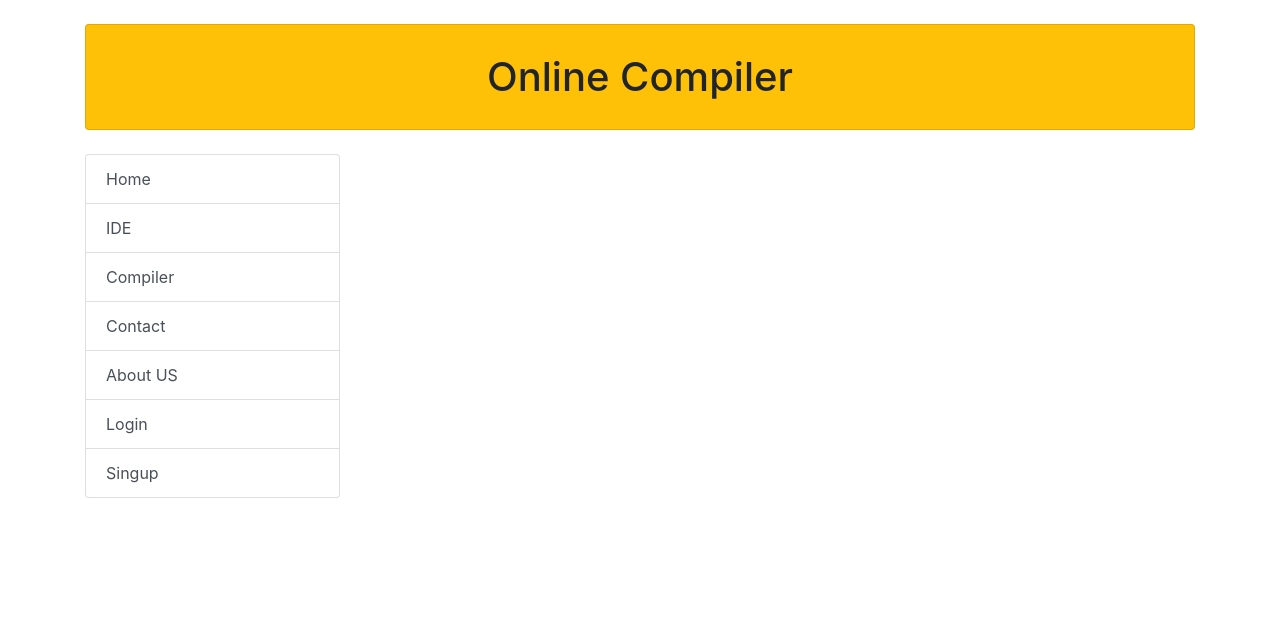
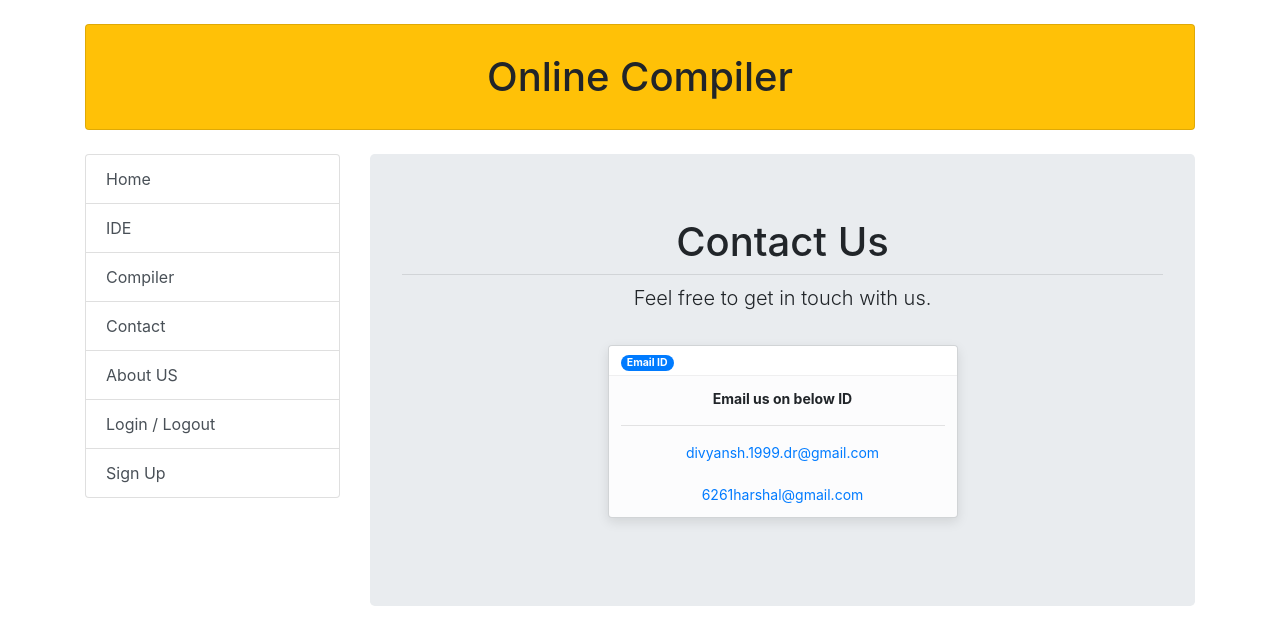
Before and after one commit to Divyansh747/Minor_Project_Online_Compiler, a React (Create React App) app in the folder Frontend/compiler/: page /contact in a window 1280 px wide. Shown: the top 644 px of the page. Built offline with nearby package versions, Linux system fonts and the light colour scheme.

Commit message:
add Contact Us page

```diff
--- a/Frontend/compiler/src/App.js
+++ b/Frontend/compiler/src/App.js
@@ -10,6 +10,8 @@ import Login from './Components/Login'
 import Logout from './Components/Logout'
 import AuthenticatedRoute from './AuthenticatedRoute'
 import Signup from './Components/Signup'
+import Aboutus from './Components/Aboutus'
+import Contact from './Components/Contact'
 
 function App() {
   return (
@@ -27,6 +29,8 @@ function App() {
             <Route path="/login" component={Login} exact />
             <Route path="/signup" component={Signup} exact />
             <Route path="/home" component={Home} exact />
+            <Route path="/aboutus" component={Aboutus} exact />
+            <Route path="/contact" component={Contact} exact />
             <AuthenticatedRoute path="/logout" component={Logout} exact />
             <AuthenticatedRoute path="/ide" component={Ide} exact />
             <AuthenticatedRoute path="/compiler" component={Compiler} exact />
--- /dev/null
+++ b/Frontend/compiler/src/Components/Contact.js
@@ -0,0 +1,42 @@
+import { Link } from 'react-router-dom';
+import  { useEffect } from 'react';
+import { Jumbotron } from "reactstrap";
+import { Toast, ToastBody, ToastHeader, Badge } from 'reactstrap';
+
+const Contacts = () => {
+    useEffect(() => {
+        document.title = "Contact Us"
+    }, [])
+
+    return(
+        <div>
+            <Jumbotron>
+            <h1 className="text-center">Contact Us</h1>
+            <hr className="my-2" />
+            <p className="lead text-center">
+            <p>Feel free to get in touch with us.</p>
+            </p>
+            <div className="p-3 my-2 rounded">
+            <center>
+
+        <Toast>
+          <ToastHeader>
+          <Badge color="primary" pill>Email ID</Badge>
+          </ToastHeader>
+          <ToastBody>
+            <b>Email us on below ID</b>
+            <br/><hr/>
+            <Link>divyansh.1999.dr@gmail.com</Link>
+            <br/><br/>
+            <Link>6261harshal@gmail.com</Link>
+          </ToastBody>
+        </Toast>
+        </center>
+      </div>
+            </Jumbotron>
+
+        </div>
+    )
+}
+
+export default Contacts
--- a/Frontend/compiler/src/Components/Menus.js
+++ b/Frontend/compiler/src/Components/Menus.js
@@ -9,11 +9,11 @@ const Menus = () => {
             <Link className="list-group-item list-group-item-action" to="/home">Home</Link>
             <Link className="list-group-item list-group-item-action" to="/Ide">IDE</Link>
             <Link className="list-group-item list-group-item-action" to="/compiler">Compiler</Link>
-            <Link className="list-group-item list-group-item-action" to="#">Contact</Link>
-            <Link className="list-group-item list-group-item-action" to="#">About US</Link>
-            {!isUserLoggedIn && <Link className="list-group-item list-group-item-action" to="/login">Login</Link> }
-            {isUserLoggedIn && <Link className="list-group-item list-group-item-action" to="/logout" onClick={AuthenticationService.logout}>Logout</Link> }
-            <Link className="list-group-item list-group-item-action" to="/signup">Singup</Link>
+            <Link className="list-group-item list-group-item-action" to="/contact">Contact</Link>
+            <Link className="list-group-item list-group-item-action" to="/aboutus">About US</Link>
+            {!isUserLoggedIn && <Link className="list-group-item list-group-item-action" to="/login">Login / Logout</Link> }
+            {isUserLoggedIn && <Link className="list-group-item list-group-item-action" to="/logout" onClick={AuthenticationService.logout}>Login / Logout</Link> }
+            <Link className="list-group-item list-group-item-action" to="/signup">Sign Up</Link>
         </ListGroup>
     )
 }
```
